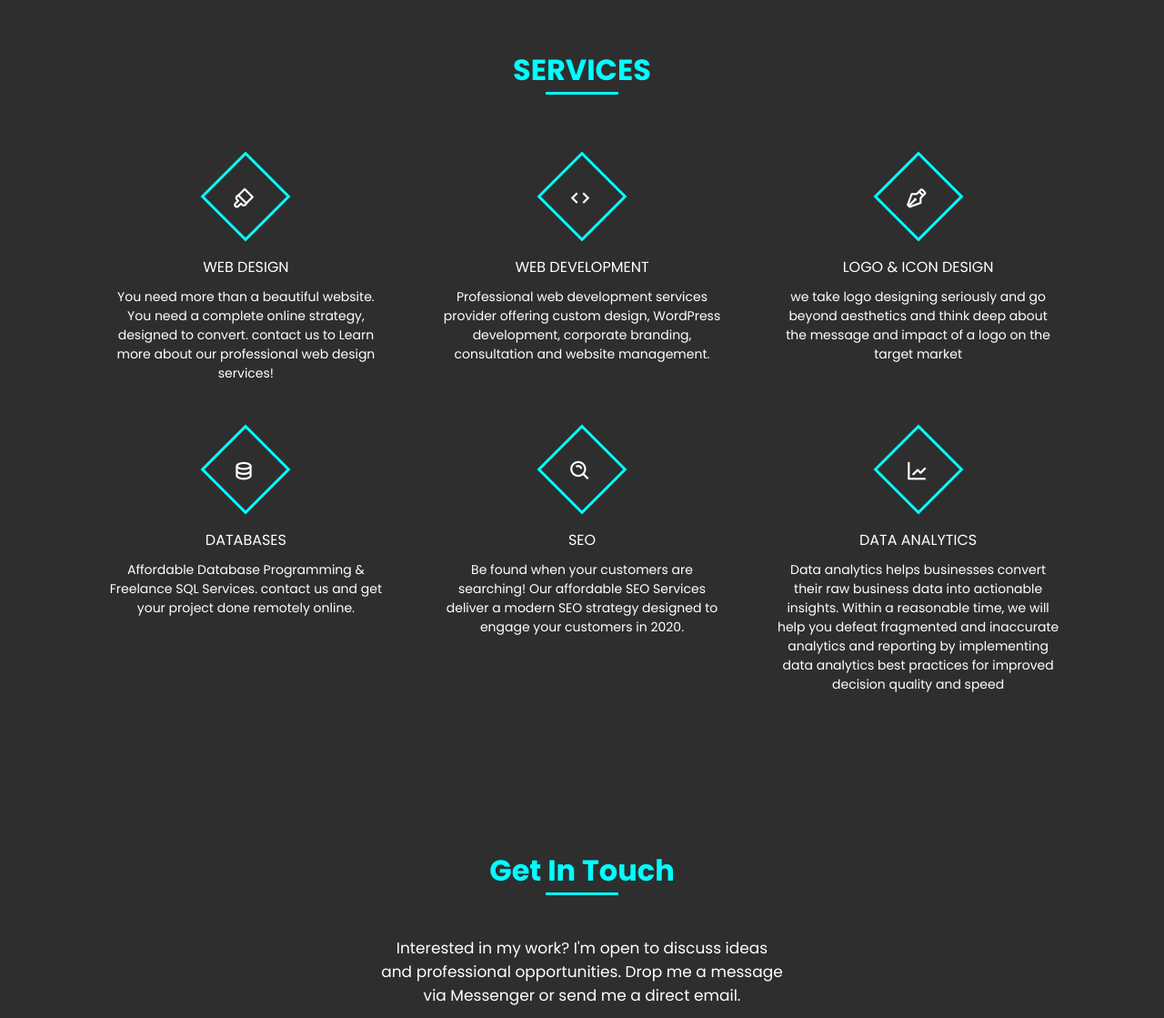
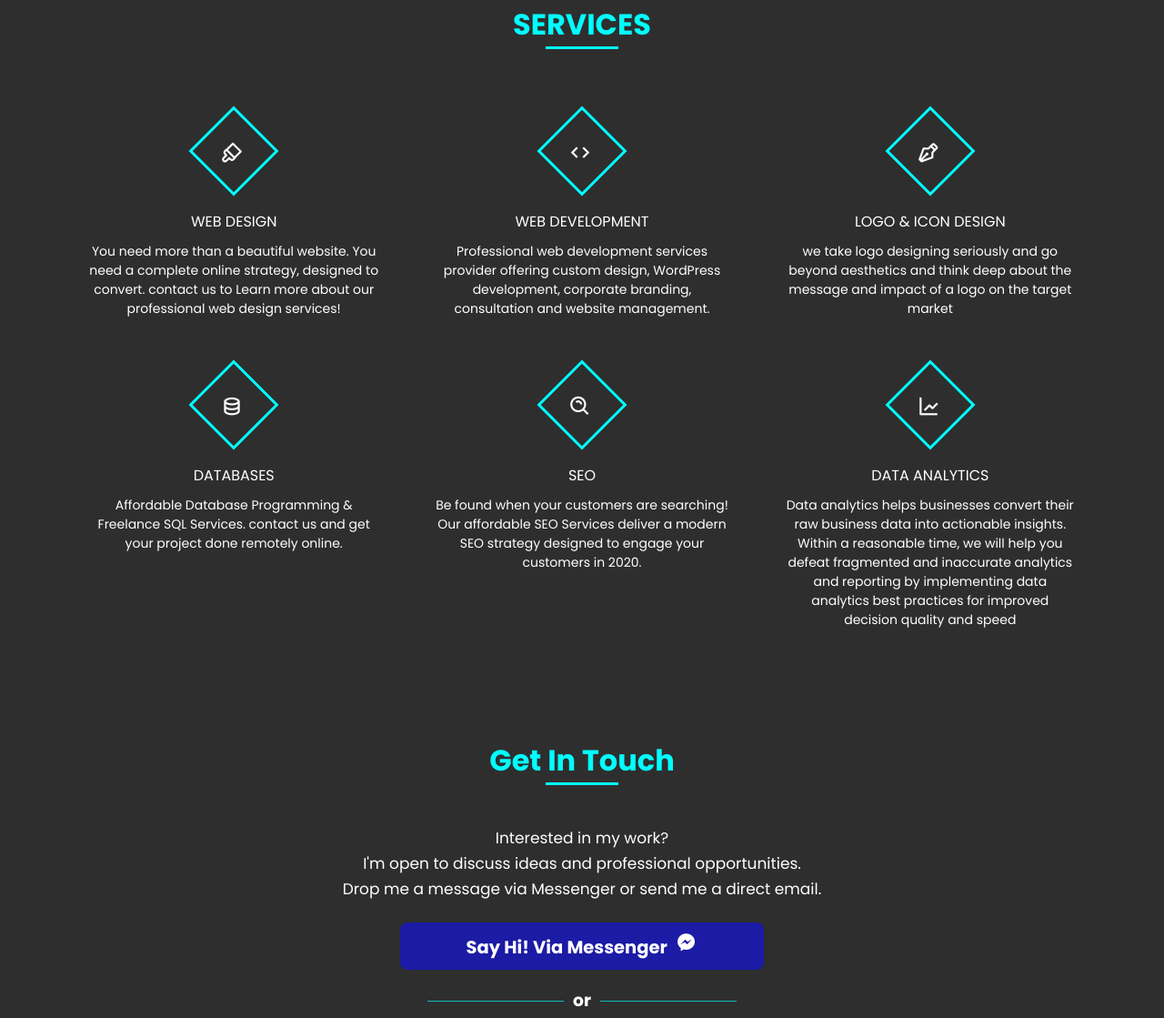
Before and after one commit to mcakyerima/my-first-portfolio, a plain HTML site: page index.html in a window 1280 px wide. Shown: the part 2387-3506 px from the top of the page at 91% size. Drawn offline with nearby package versions, Linux system fonts and the light colour scheme.

Commit message:
fixed mobile responsiveness in smaller viewports

```diff
--- a/assets/css/styles.css
+++ b/assets/css/styles.css
@@ -248,7 +248,7 @@ img{
   position: absolute;
   right: 5px;
   bottom: 8px;
-  width: 350px;
+  width: 300px;
 }
 
 /*BUTTONS*/
@@ -355,7 +355,7 @@ img{
 
 /* ===== WORK/ SERVICES=====*/
 .services-section{
-  padding: 60px;
+  padding: 10px;
 }
 .inner-width{
   width: 100%;
@@ -375,6 +375,7 @@ img{
   display: flex;
   flex-wrap: wrap;
   justify-content: center;
+  width: 100%
 }
 .services-box{
   max-width: 33.33%;
@@ -407,6 +408,8 @@ img{
  }
  .services-desc{
    font-size: 14px;
+   text-align: center;
+   justify-content: space-evenly;
  }
 
 .work__container{
@@ -450,22 +453,23 @@ img{
 .contact-notice{
   text-align: center;
   font-size: 17px;
-  justify-content: center;
-  margin-bottom: 24px;
+  margin-bottom: 2px;
   margin-top: 2px;
   border: none;
+  justify-content: space-between;
 }
 .messenger{
   justify-content: center;
   display: flex;
   flex-direction: row;
+  margin-top: 24px;
 }
 .messenger button{
   font: var(--body-font);
   font-size: 13px;
   display: flex;
   border: none;
-  width: 400px;
+  width: 300px;
   justify-content: center;
   padding: 10px;
   background: rgba(25, 25, 182, 0.877);
@@ -654,9 +658,13 @@ img{
   }
   .home__img{
     right: 5%;
+    width: 500px;
   }
   .home__data .button{
     margin-top: 60px;
+  }
+  .messenger button{
+    width: 400px;
   }
   .services-box{
     max-width: 33%;
--- a/index.html
+++ b/index.html
@@ -70,6 +70,7 @@
                     <div>
                         <h2 class="about__subtitle">I'am Mc Ak Yerima</h2>
                         <p class="about__text">I'm a Full Stack Developer, a passionate UX/UI Designer and A.I & Machine Learning Obsessive who loves to create ingenious software and daring interaction concepts.
+
                     </p>
                     </div>
                 </div>
@@ -163,7 +164,7 @@
             </section>
 
             <!--===== WORK =====-->
-            <section id="services" class="services-section" >
+            <section id="services" class="services-section">
                 <div class="inner-width">
                     <h1 class="section-title">SERVICES</h1>
                     <div class="border"></div>
@@ -174,7 +175,7 @@
                             </div>
                             <div class="services-title">Web Design</div>
                             <div class="services-desc">
-                                You need more than a beautiful website. You need a complete online strategy, designed to convert. contact us to Learn more about our professional web design services!
+                                <p>You need more than a beautiful website. You need a complete online strategy, designed to convert. contact us to Learn more about our professional web design services!
                             </div>
                         </div>
 
@@ -224,7 +225,7 @@
                             </div>
                             <div class="services-title">Data Analytics</div>
                             <div class="services-desc">
-                                Data analytics helps businesses convert their raw business data into actionable insights. Within a reasonable time, we will help you defeat fragmented and inaccurate analytics and reporting by implementing data analytics best practices for improved decision quality and speed
+                            Data analytics helps businesses convert their raw business data into actionable insights. Within a reasonable time, we will help you defeat fragmented and inaccurate analytics and reporting by implementing data analytics best practices for improved decision quality and speed
                             </div>
                         </div>
                     </div>
@@ -235,8 +236,9 @@
             <!--===== CONTACT =====-->
             <section class="contact section" id="contact">
                 <h2 class="section-title">Get In Touch</h2>
-                <p class="contact-notice">Interested in my work? I'm open to discuss ideas <br> and professional opportunities.
-                     Drop me a message <br>via Messenger or send me a direct email.</p>
+                <p class="contact-notice">Interested in my work? </p>
+                <p class="contact-notice">I'm open to discuss ideas and professional opportunities.</p>
+                     <p class="contact-notice">Drop me a message via Messenger or send me a direct email.</p>
                 <div class="messenger">
                   <a href="https://www.messenger.com/t/mcAkYerima">
                         <button type=button class="button"><h2>Say  Hi! Via Messenger</h2>
```
